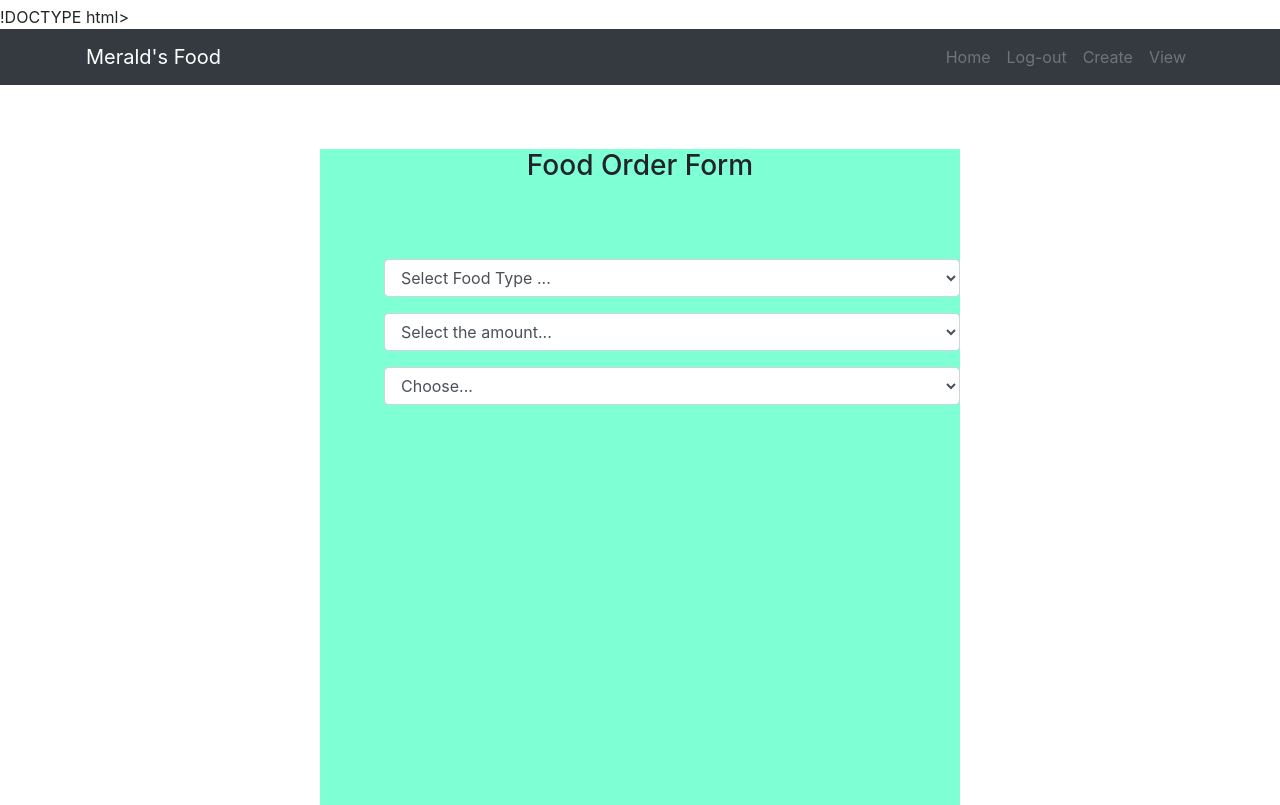
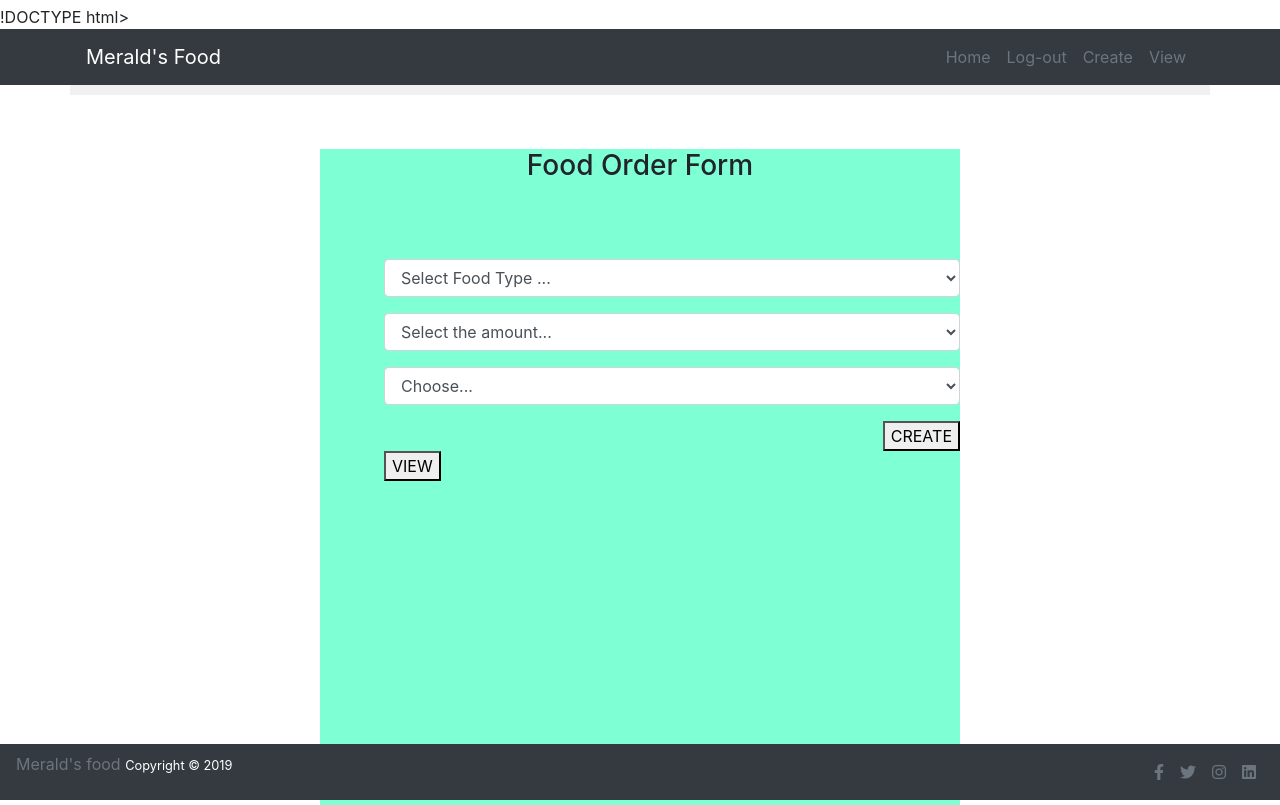
Before and after one commit to Meralds-World/Meralds-food, a website: page public/foodorder.html in a window 1280 px wide. Drawn offline with nearby package versions, Linux system fonts and the light colour scheme.

Commit message:
foodOrder.html

```diff
--- a/public/foodorder.html
+++ b/public/foodorder.html
@@ -103,3 +103,41 @@
                             <option>Zamfara</option>
                             <option>Abuja</option>
                     </select>
+
+
+                </div>
+                <div class="text-right">
+                    <button type="submit" id="form-buttons" onclick="createOrder()">CREATE</button>
+                </div>
+                <div class="text-left">
+                    <button type=" submit" id="form-buttons" onclick="viewOrder()">VIEW</button>
+                </div>
+
+            </form>
+        </div>
+    </section>
+
+
+
+    <footer class="container">
+        <nav class="navbar navbar-expand-lg navbar-dark bg-dark fixed-bottom">
+            <p class="text-secondary">Merald's food <small class="text-white"> Copyright &copy; 2019</small></p>
+            <div class="collapse navbar-collapse" id="toggle-control">
+                <nav class="navbar-nav  ml-auto">
+                    <a class="nav-item nav-link active text-secondary" href="#"><i class="fab fa-facebook-f"></i></a>
+                    <a class="nav-item nav-link text-secondary" href="#"><i class="fab fa-twitter"></i></a>
+                    <a class="nav-item nav-link text-secondary" href="#"><i class="fab fa-instagram"></i></a>
+                    <a class="nav-item nav-link text-secondary" href="#"><i class="fab fa-linkedin"></i></a>
+                </nav>
+            </div>
+        </nav>
+    </footer>
+
+    <script src="https://code.jquery.com/jquery-3.4.1.js"
+        integrity="sha256-WpOohJOqMqqyKL9FccASB9O0KwACQJpFTUBLTYOVvVU=" crossorigin="anonymous"></script>
+    <script src="https://stackpath.bootstrapcdn.com/bootstrap/4.3.1/js/bootstrap.min.js"></script>
+    <script src="./scripts/scrollReveal.js"></script>
+    <script src="./scripts/createOrder.js"></script>
+</body>
+
+</html>
```
